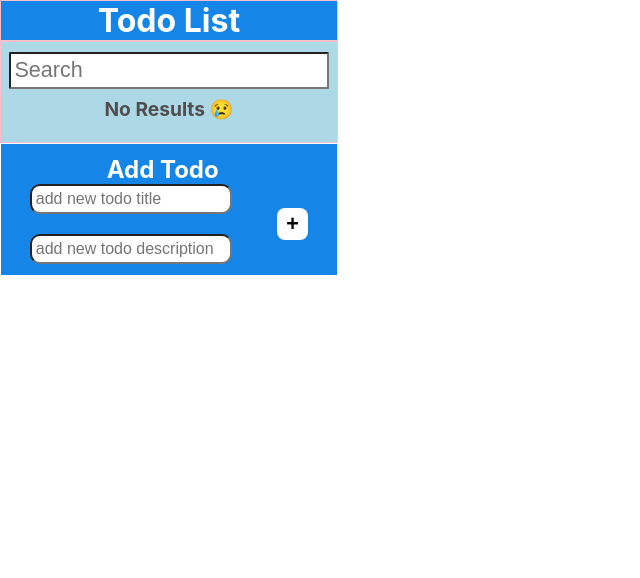
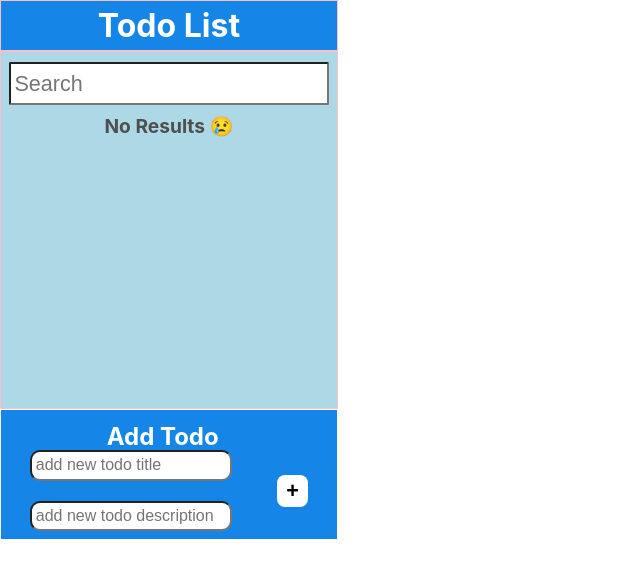
Before and after one commit to KhushiiAggrawal/ReactTodo, a React (Create React App) app: page / in a window 1280 px wide. Shown: the top 578 px of the page, without its empty margins (0-640 px from the left). Built offline with nearby package versions, Linux system fonts and the light colour scheme.

Commit message:
Update App.css

```diff
--- a/src/App.css
+++ b/src/App.css
@@ -6,7 +6,7 @@
 .app{
   display: flex;
   width: 350px;
-  height: 95%;
+  height: 540px;
   flex-direction: column;
 
 }
```
